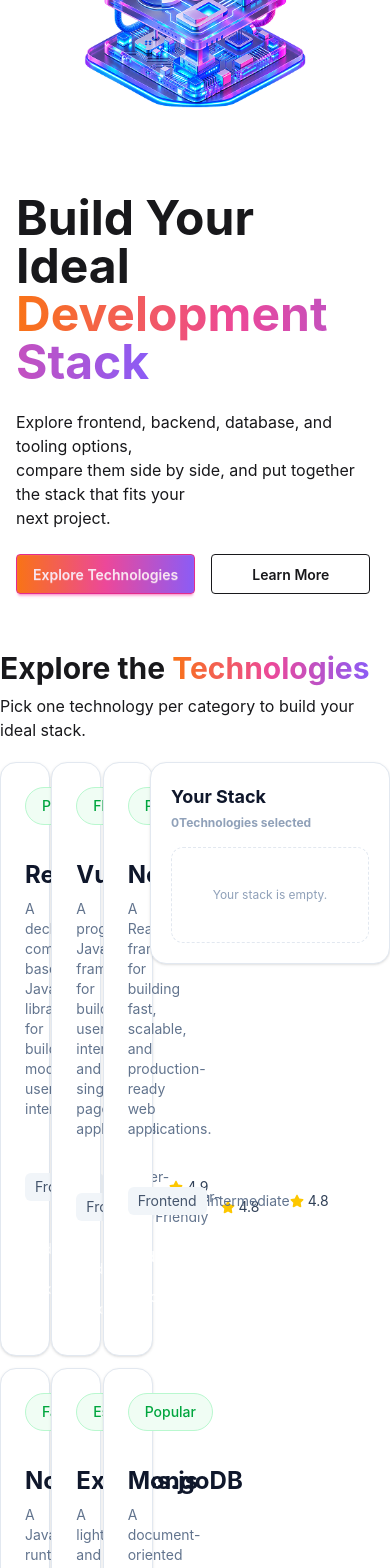
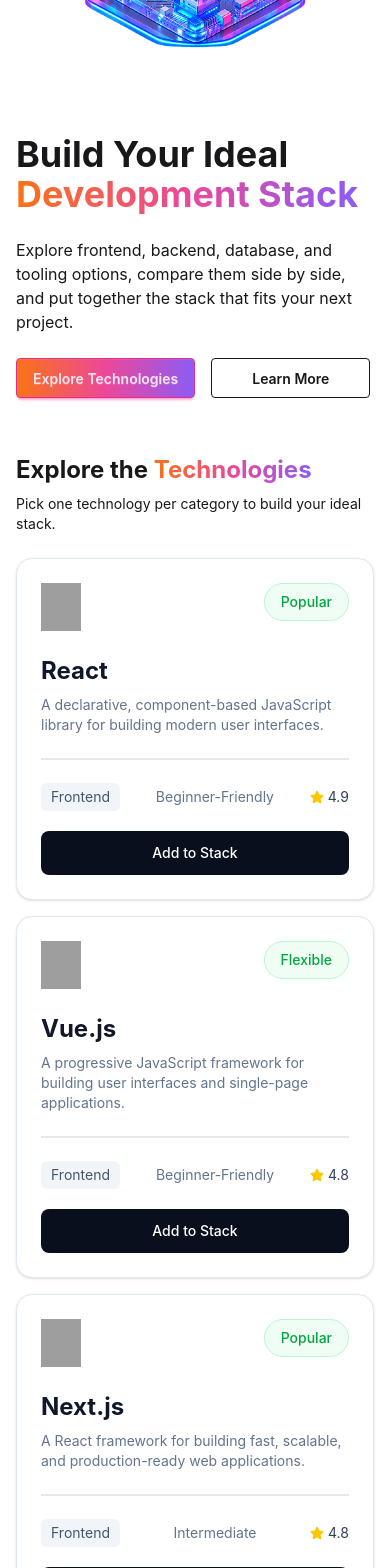
Before and after one commit to pranta77/Dev-Stack-Builder-Website-A05, a React (Vite) app: page / in a window 390 px wide. Shown: the part 260-1828 px from the top of the page. Built offline with nearby package versions, Linux system fonts and the light colour scheme; grey boxes are pictures that could not be loaded.

Commit message:
create GitHub Readme with the following description

```diff
--- a/src/App.tsx
+++ b/src/App.tsx
@@ -7,7 +7,6 @@
 import Technologies from "./components/Technologies/Technologies";
 import { ToastContainer } from "react-toastify";
 import "react-toastify/dist/ReactToastify.css";
-
 
 function App() {
   const handleTechnology = async (): Promise<TechnologyType[]> => {
@@ -20,11 +19,15 @@
     <>
       <Navbar />
       <Hero />
-      <Suspense fallback={<h1>Data Loading........</h1>}>
+      <Suspense
+        fallback={
+          <span className="loading loading-spinner text-error flex mx-auto loading-xl"></span>
+        }
+      >
         <Technologies handleTechnology={handleTechnology()}></Technologies>
       </Suspense>
       <Footer />
-      <ToastContainer/>
+      <ToastContainer />
     </>
   );
 }
--- a/src/components/Footer/Footer.tsx
+++ b/src/components/Footer/Footer.tsx
@@ -2,7 +2,7 @@
 export default function Footer() {
   return (
     <>
-      <footer className="footer sm:footer-horizontal bg-base-200 text-base-content p-10 container mx-auto mt-25 ">
+      <footer className="footer sm:footer-horizontal bg-base-200 text-base-content p-10 container mx-auto mt-5">
         <nav>
           <img className="w-30" src={logo} alt="" />
           <p>
--- a/src/components/Hero/Hero.tsx
+++ b/src/components/Hero/Hero.tsx
@@ -2,18 +2,20 @@
 export default function Hero() {
   return (
     <>
-      <div className="hero min-h-screen container mx-auto">
+      <div className="hero  container mx-auto">
         <div className="hero-content flex-col lg:flex-row-reverse lg:gap-40">
-          <img alt="Tailwind CSS hero component" src={hero} />
+          <div className="-mt-15">
+            <img className="w-200" alt="Tailwind CSS hero component" src={hero} />
+          </div>
           <div>
-            <h1 className="text-5xl font-bold">
+            <h1 className="text-4xl lg:text-5xl font-bold  ">
               Build Your Ideal <br />{" "}
               <span className="brand-gradient-text">Development Stack</span>
             </h1>
-            <p className="py-6">
-              Explore frontend, backend, database, and tooling options,
-              <br /> compare them side by side, and put together the stack that
-              fits your <br /> next project.
+            <p className="py-6 ">
+              Explore frontend, backend, database, and tooling options, compare
+              them side by side, and put together the stack that fits your next
+              project.
             </p>
             <div className="space-x-4 mb-10">
               <button className="btn btn-secondary brand-gradient ">
--- a/src/components/StackCard/Stack.tsx
+++ b/src/components/StackCard/Stack.tsx
@@ -14,8 +14,8 @@
 }: StackProps) {
   return (
     <>
-      <aside className="lg:col-span-1">
-        <div className="rounded-2xl border border-slate-200 bg-white p-5 shadow-sm w-60">
+      <aside className="lg:col-span-1 px-4 lg:px-0 ">
+        <div className="w-full max-w-md mx-auto rounded-2xl border border-slate-200 bg-white p-5 shadow-sm lg:w-60 l">
           <h2 className="text-lg font-bold text-slate-900">Your Stack</h2>
           <p className="mt-1 text-xs font-bold text-slate-400">
             {stack.length}
@@ -62,7 +62,6 @@
               <button
                 onClick={handleRemoveAll}
                 className="btn btn-outline btn-error flex mx-auto px-8 my-10"
-
               >
                 Remove All
               </button>
--- a/src/components/Technologies/TechnologeCard.tsx
+++ b/src/components/Technologies/TechnologeCard.tsx
@@ -16,7 +16,7 @@
     <>
       <div className="w-full max-w-md rounded-2xl border border-slate-200 bg-white p-6 shadow-sm container mx-auto">
         <div className="flex items-start justify-between">
-          <img src={technology.icon} alt={technology.name} className="h-12 " />
+          <img src={technology.icon} alt={technology.name} className="h-12 w-10" />
           <span className="rounded-full border border-green-200 bg-green-50 px-4 py-2 text-sm font-medium text-green-600">
             {technology.badge}
           </span>
@@ -32,16 +32,19 @@
           </span>
           <span className="text-slate-500">{technology.difficulty}</span>
           <span className="flex items-center gap-1 text-slate-700">
-            <span className="text-yellow-400"><FaStar /></span>
+            <span className="text-yellow-400">
+              <FaStar />
+            </span>
             {technology.rating}
           </span>
         </div>
         <button
           onClick={() => handleAddStack(technology)}
-          // disabled={isAdded}
-          className="mt-5 w-full rounded-lg bg-[#0A0F1D] py-3 text-sm font-medium text-white cursor-pointer"
+          className={`mt-5 w-full rounded-lg py-3 text-sm font-medium text-white cursor-pointer ${
+            isAdded ? "bg-pink-400" : "bg-[#0A0F1D]"
+          }`}
         >
-          {isAdded ? "Added to stack" : "Add to Stack"}
+          {isAdded ? "✓ Added to Stack" : "Add to Stack"}
         </button>
       </div>
     </>
--- a/src/components/Technologies/Technologies.tsx
+++ b/src/components/Technologies/Technologies.tsx
@@ -28,26 +28,30 @@
   // Remove one
   const handleRemove = (id: string) => {
     setStack(stack.filter((item) => item.id !== id));
+    const technology = technologys.find((info) => info.id === id);
+    if (technology) {
+      toast.info(`${technology.name} Remove from your stack`);
+    }
   };
   // Remove All
   const handleRemoveAll = () => {
     setStack([]);
-    toast.info("All technologies removed from your stack");
+    toast.dark("All technologies removed from your stack");
   };
 
   return (
     <>
-      <div className="container mx-auto space-y-2 mb-5">
-        <h1 className="text-3xl font-bold">
+      <div className="container mx-auto space-y-2 px-4 pb-6">
+        <h1 className="lg:text-3xl text-2xl font-bold">
           Explore the <span className="brand-gradient-text">Technologies</span>
         </h1>
-        <p>Pick one technology per category to build your ideal stack.</p>
+        <p className="text-sm  ">Pick one technology per category to build your ideal stack.</p>
       </div>
 
       {/* --------------------- */}
 
-      <div className="flex justify-between container mx-auto gap-2">
-        <div className="grid grid-cols-3 gap-3 ">
+      <div className="lg:container lg:mx-auto flex flex-col gap-8 lg:flex-row lg:gap-6">
+        <div className="lg:grid grid-cols-3 gap-3 px-4 lg:px-0 space-y-4 ">
           {technologys.map((technology) => (
             <TechnologeCard
               key={technology.id}
```
Also changed, not shown: 1 other file (tests, documents, lock files or other folders).
